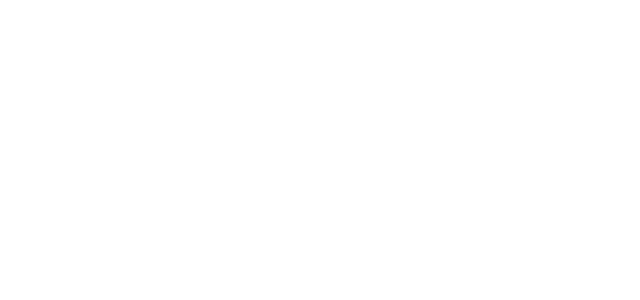
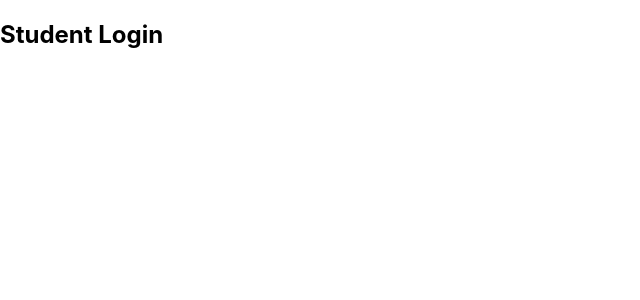
Before and after one commit to RidmiRangana0929/SignUpPage, a React (Create React App) app: page / in a window 1280 px wide. Shown: the top 300 px of the page, without its empty margins (0-640 px from the left). Built offline with nearby package versions, Linux system fonts and the light colour scheme.

Commit message:
added header

```diff
--- a/src/components/LoginPage.js
+++ b/src/components/LoginPage.js
@@ -2,7 +2,15 @@
 
 const LoginPage = () => {
   return (
-    <div></div>
+    <div className='container'>
+
+      <div className='app-wrapper'>
+        <div>
+          <h2 className='title'>Student Login</h2>
+        </div>
+      </div>
+
+    </div>
   );
 }
 
```
